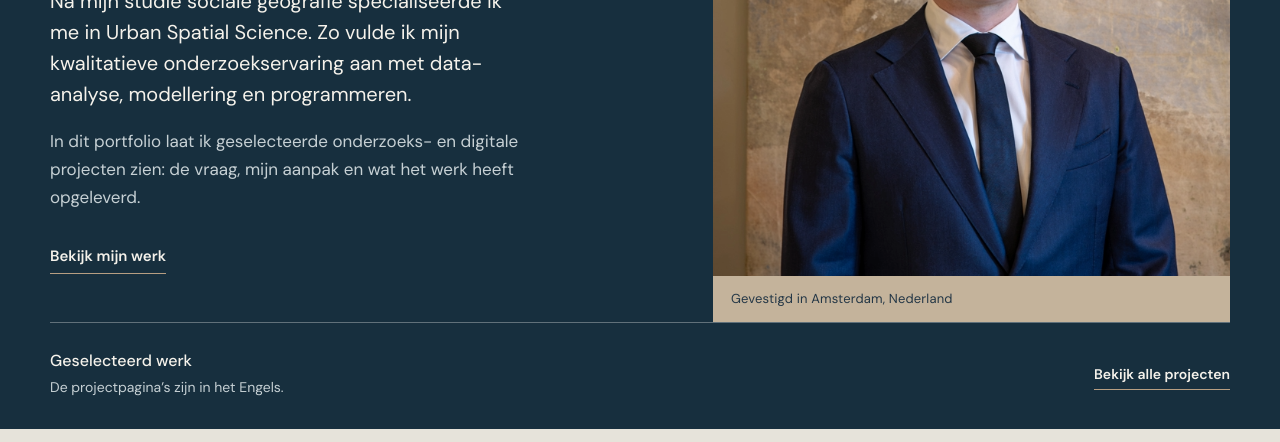
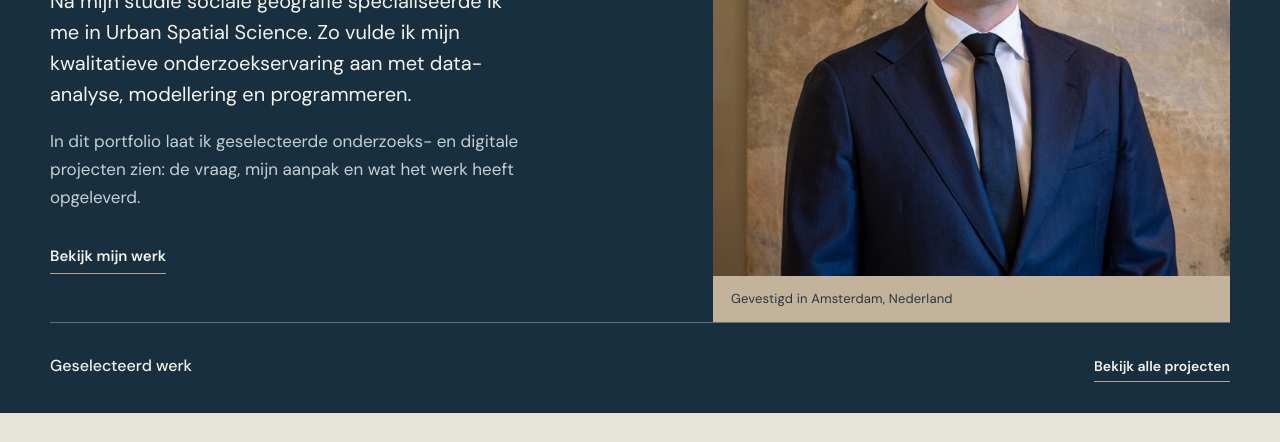
Before and after one commit to CASMulder2003/personal-portfolio, a plain HTML site: page index-nl.html in a window 1280 px wide. Shown: the part 358-800 px from the top of the page. Drawn offline with Linux system fonts and the light colour scheme.

Commit message:
Remove language note below selected work

```diff
--- a/index-nl.html
+++ b/index-nl.html
@@ -11,7 +11,7 @@
       <figcaption>Gevestigd in Amsterdam, Nederland</figcaption>
     </figure>
   </div>
-  <div class="home-work-intro wrap" id="work"><div><h2>Geselecteerd werk</h2><p class="home-language-note">De projectpagina’s zijn in het Engels.</p></div><a class="home-link home-link-light" href="work.html" hreflang="en">Bekijk alle projecten</a></div>
+  <div class="home-work-intro wrap" id="work"><div><h2>Geselecteerd werk</h2></div><a class="home-link home-link-light" href="work.html" hreflang="en">Bekijk alle projecten</a></div>
 </section>
 <section class="home-selection" aria-label="Geselecteerde projecten">
   <article class="rail-feature" aria-labelledby="rail-heading">
```
